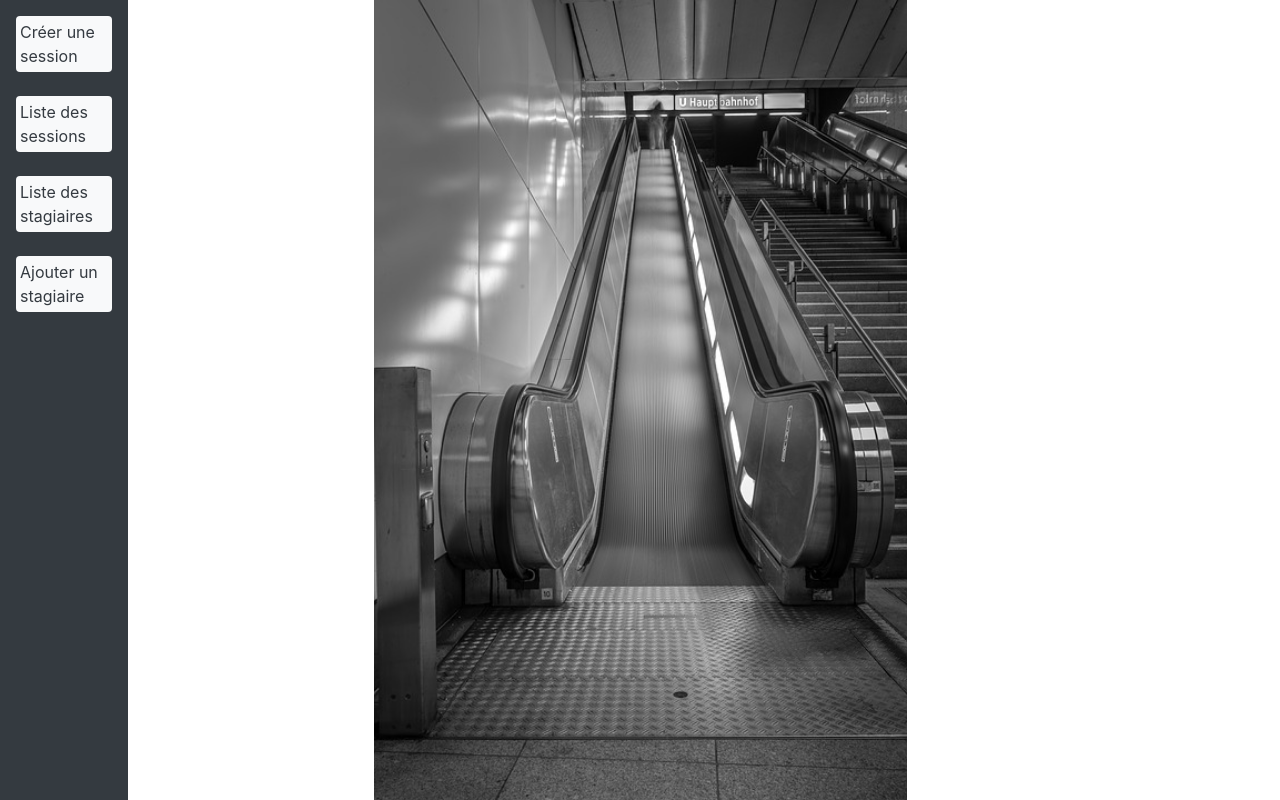
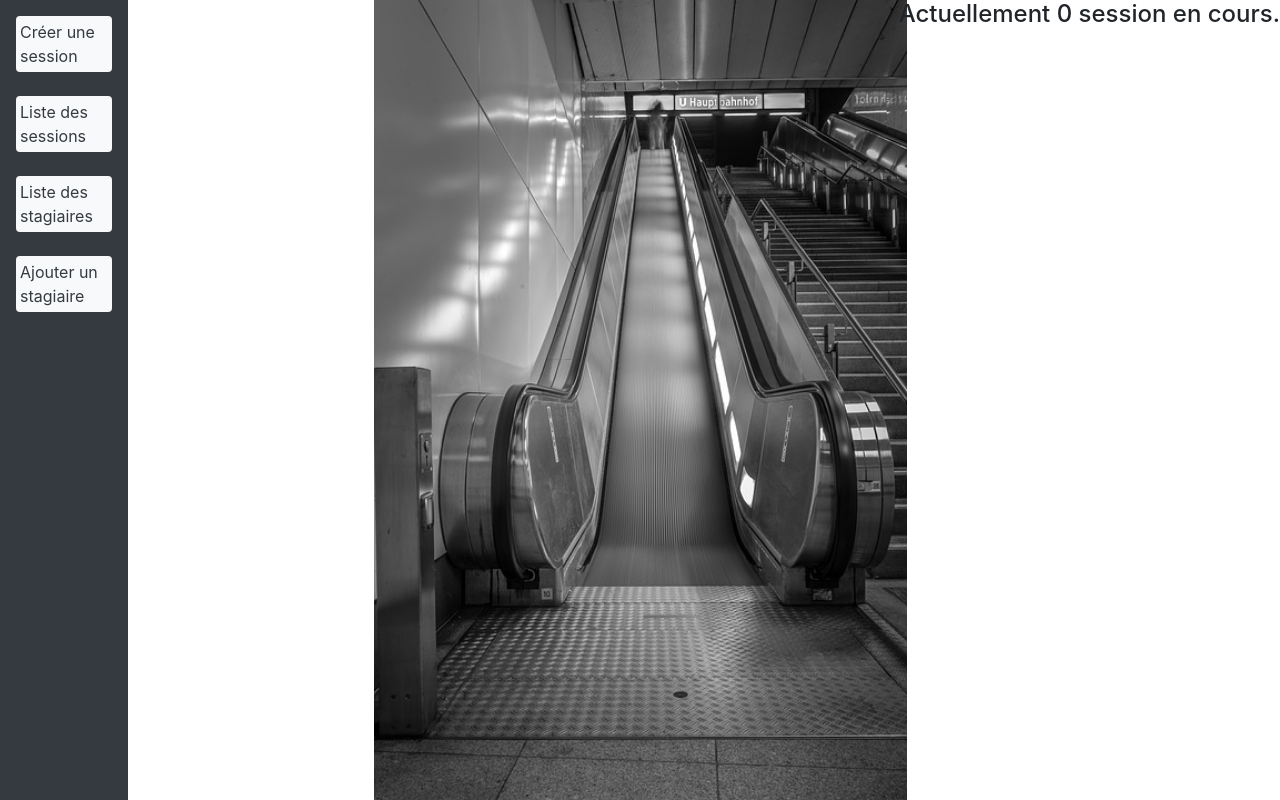
Before and after one commit to zzpapy/gestion_session, a Symfony app: template templates/home/index.html.twig in a window 1280 px wide. Run offline with Twig, Linux system fonts and the light colour scheme; the template is opened without the code that fills it, so the values that code supplies are empty; some libraries are stand-ins or nearby versions.

Commit message:
nb stagiare crea session , nb sessions affich

```diff
--- a/templates/base.html.twig
+++ b/templates/base.html.twig
@@ -21,6 +21,12 @@
                 {% endblock %}
             </nav>
         </div>
+        {% set session = app.session.get('sessions') %}
+
+        <h4 style="text-align: right;">
+            Actuellement {{ session|length }} {% if session|length >0 %}sessions {% else %}session{% endif %}
+            en cours.
+        </h4>
         <div class="wrapper">
             <div id="errors">
                 {% for message in app.flashes('error') %}
```
Also changed, not shown: src/Controller/HomeController.php (+5 -2 lines), src/Controller/SessionController.php (+7 -1 lines).
